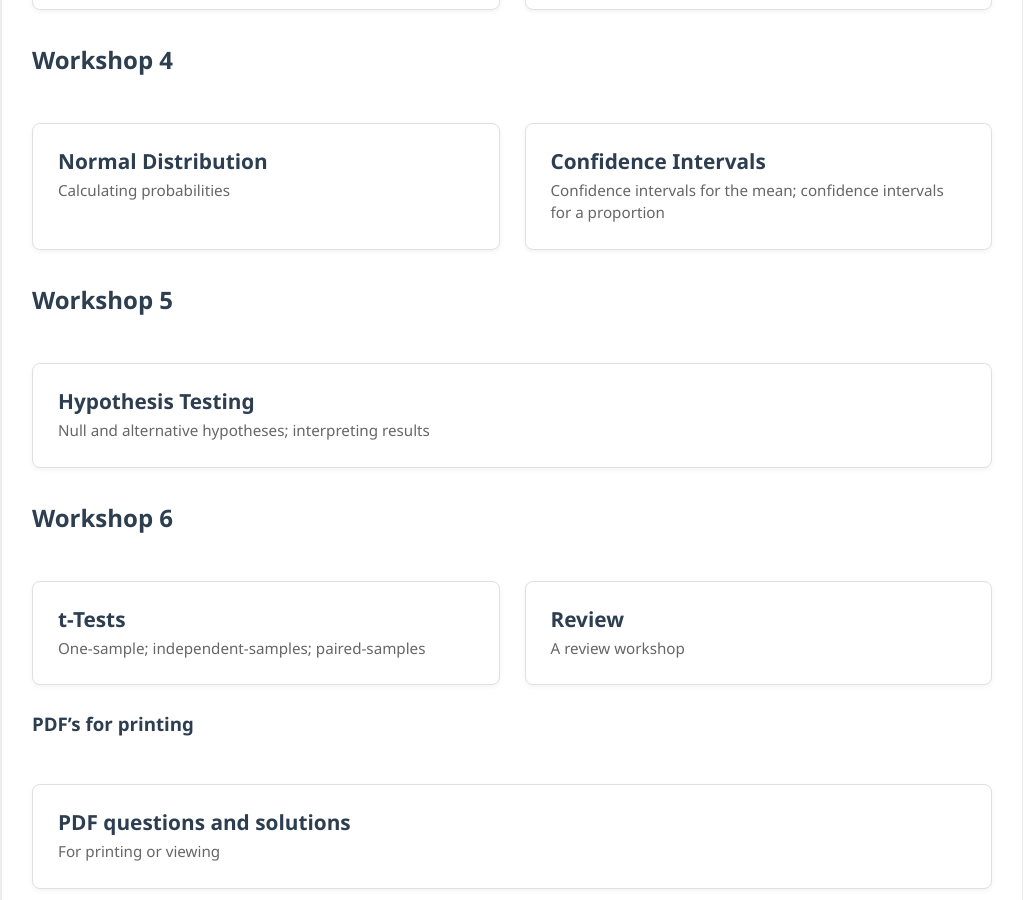
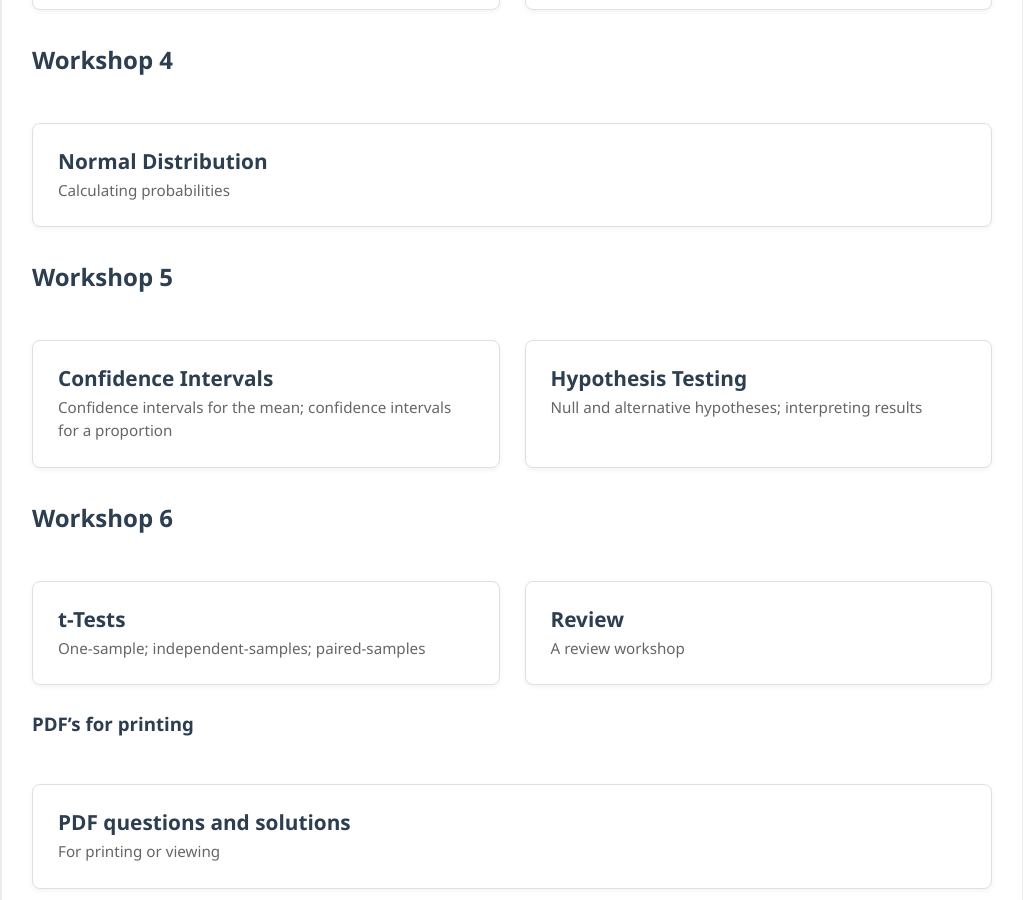
Before and after one commit to probe973/eco-4001b, a Jekyll site: the page built from index.md, in a window 1280 px wide and 900 px high, scrolled down 1168 px. Shown: the whole window, without its empty margins (128-1151 px from the left). Built offline with Jekyll 4.4.1, drawn with Linux system fonts in a browser that asks for light colours.

Commit message:
Update index.md

```diff
--- a/index.md
+++ b/index.md
@@ -81,6 +81,11 @@ They will provide you with the chance to practice questions on areas of statisti
         </div>
     </a>
 
+</div>
+
+## Workshop 5
+<div class="card-menu">
+
     <a href="{{ "/confidence/" | relative_url }}" class="card">
         <div class="card-content">
             <div class="card-text">
@@ -89,10 +94,6 @@ They will provide you with the chance to practice questions on areas of statisti
             </div>
         </div>
     </a>
-</div>
-
-## Workshop 5
-<div class="card-menu">
 
     <a href="{{ "/hypothesis/" | relative_url }}" class="card">
         <div class="card-content">
```
